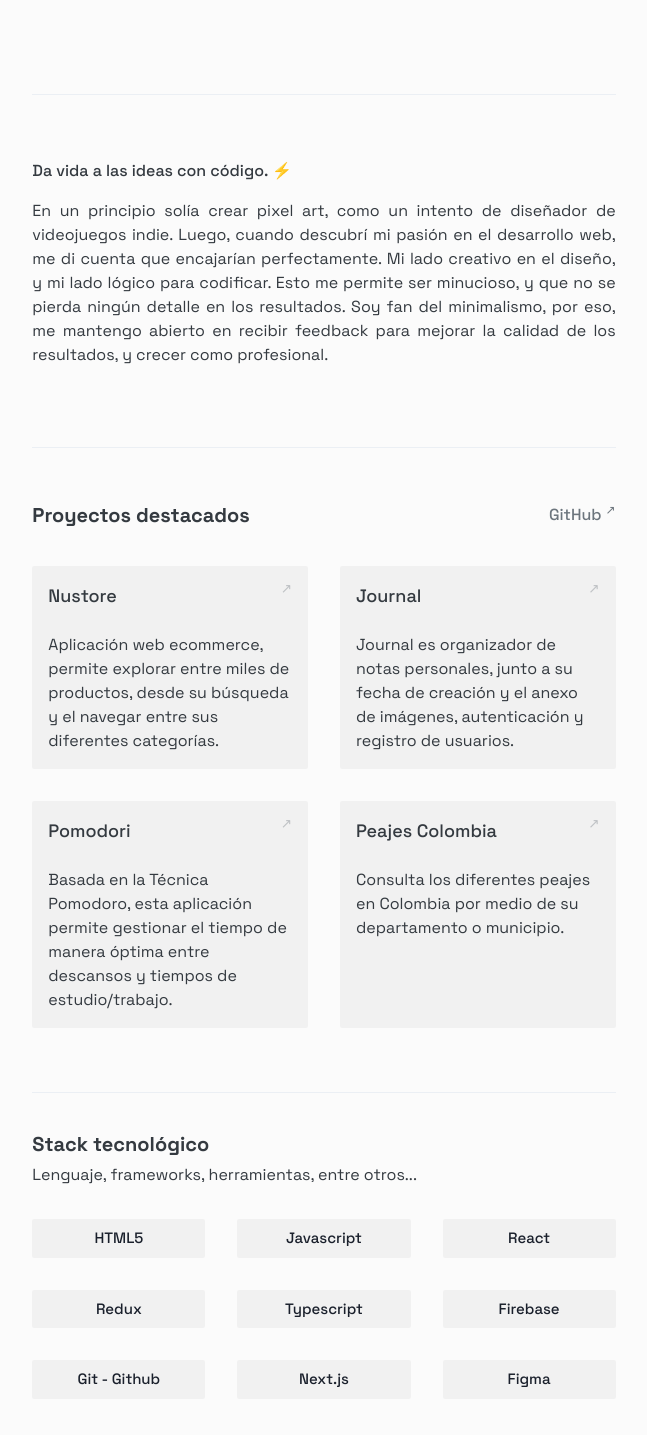
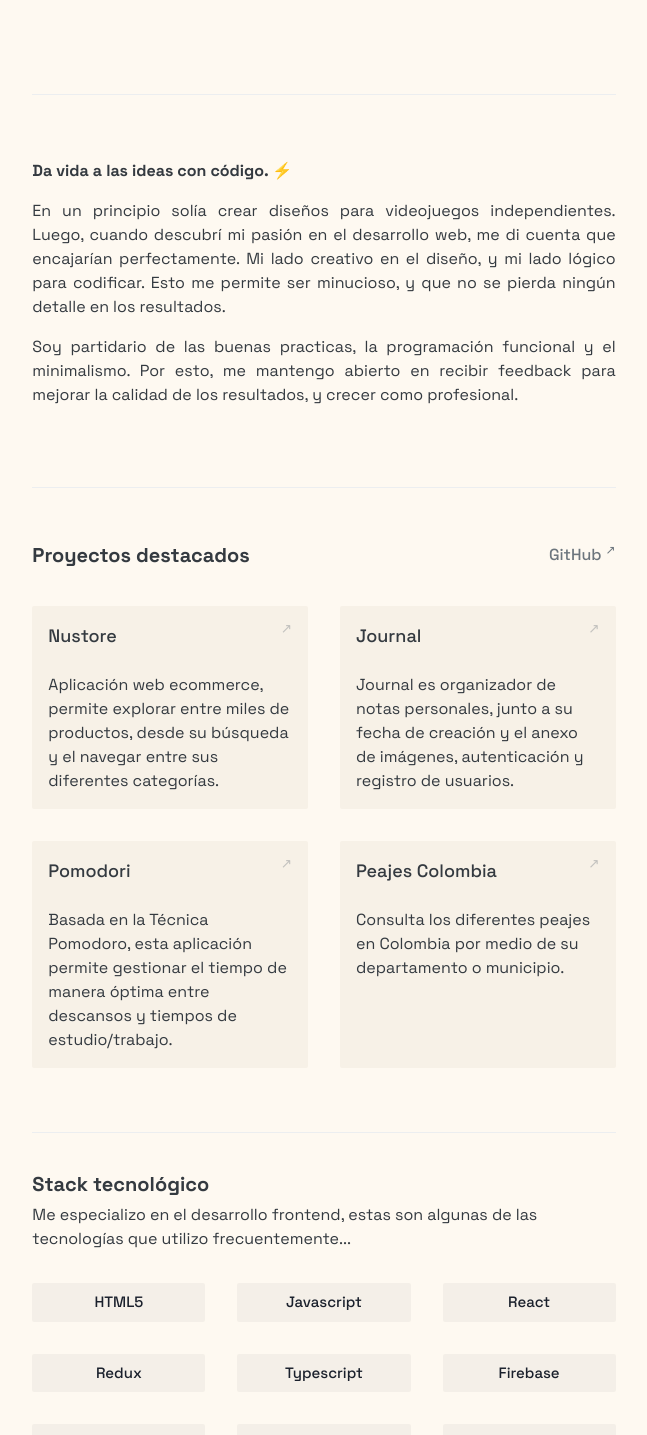
Before and after one commit to Eibeel/portfolio, a Next.js app: page / in a window 1280 px wide. Shown: the part 322-1757 px from the top of the page, without its empty margins (316-963 px from the left). Built offline with nearby package versions, Linux system fonts and the light colour scheme.

Commit message:
update de la informacion y cambios en el tema

```diff
--- a/components/Card.jsx
+++ b/components/Card.jsx
@@ -3,7 +3,7 @@ import { Box, Link, Stack, Text, useColorModeValue } from "@chakra-ui/react"
 export const Card = ({ title, description, link }) => {
     return (
         <Box
-            bg={useColorModeValue('blackAlpha.50', 'whiteAlpha.200')}
+            bg={useColorModeValue('#f7f1e7', 'whiteAlpha.200')}
             p={4}
             borderRadius="2px"
             _hover={{ backgroundColor: "rgba(0, 0, 0, 0.06)" }}
--- a/lib/theme.js
+++ b/lib/theme.js
@@ -4,7 +4,7 @@ import { mode } from '@chakra-ui/theme-tools';
 const styles = {
     global: (props) => ({
         body: {
-            bg: mode('#fbfbfb', '#1a202c')(props),
+            bg: mode('#fef9f1', '#1a202c')(props),
             color: mode('#343a40', '#ced4da ')(props),
             fontFamily: "Space Grotesk",
         }
--- a/pages/index.js
+++ b/pages/index.js
@@ -41,16 +41,18 @@ export default function Home() {
 
         <Section>
           <Box py="2rem">
-            <Text fontWeight="medium" pb="1rem">
+            <Text fontWeight="bold" pb="1rem">
               Da vida a las ideas con código. ⚡
             </Text>
             <Text textAlign="justify" fontWeight={400}>
-              En un principio
-              solía crear pixel art, como un intento de diseñador de videojuegos indie.
+              En un principio solía crear diseños para videojuegos independientes.
               Luego, cuando descubrí mi pasión en el desarrollo web, me di cuenta que encajarían perfectamente.
               Mi lado creativo en el diseño, y mi lado lógico para codificar.
               Esto me permite ser minucioso, y que no se pierda ningún detalle en los resultados.
-              Soy fan del minimalismo, por eso, me mantengo abierto en recibir feedback
+            </Text>
+            <Text textAlign="justify" fontWeight={400} mt="1rem">
+              Soy partidario de las buenas practicas, la programación funcional y el minimalismo.
+              Por esto, me mantengo abierto en recibir feedback
               para mejorar la calidad de los resultados,
               y crecer como profesional.
             </Text>
@@ -106,7 +108,7 @@ export default function Home() {
               Stack tecnológico
             </Text>
             <Text pt={1}>
-              Lenguaje, frameworks, herramientas, entre otros...
+              Me especializo en el desarrollo frontend, estas son algunas de las tecnologías que utilizo frecuentemente...
             </Text>
             <Grid columnBase={2} columnMd={3}>
               <CardSkill labelColor="orange.700" bgColor="orange.200" label="HTML5" />
```
